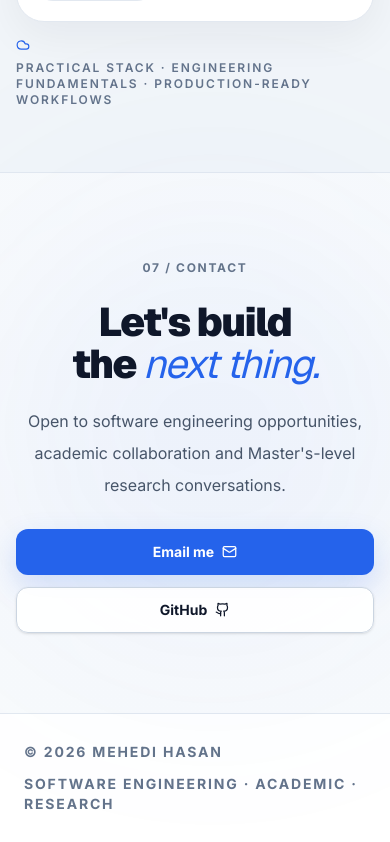
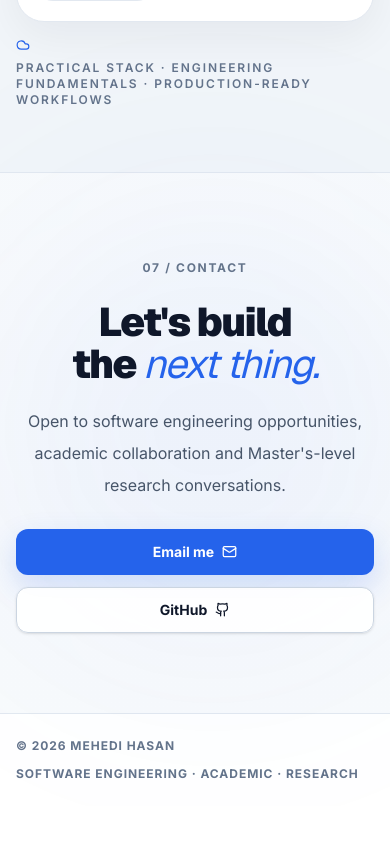
Before and after one commit to Mehedi1-SWE/portfolio, a Next.js app: page / in a window 390 px wide. Shown: the part 8506-9348 px from the top of the page. After the commit the page ends 9312 px from the top, so only its background shows below. Built offline with nearby package versions, Linux system fonts and the light colour scheme.

Commit message:
Polish typography and mobile responsive experience

```diff
--- a/components/Footer.tsx
+++ b/components/Footer.tsx
@@ -1,7 +1,7 @@
 export function Footer() {
   return (
-    <footer className="border-t border-[#E2E8F0] bg-white px-6 py-7 lg:px-12">
-      <div className="mx-auto flex max-w-[1280px] flex-col gap-3 text-sm font-bold uppercase tracking-[.13em] text-[#64748B] md:flex-row md:items-center md:justify-between">
+    <footer className="border-t border-[#E2E8F0] bg-white px-4 py-6 sm:px-6 sm:py-7 lg:px-12">
+      <div className="mx-auto flex max-w-[1280px] flex-col gap-3 text-xs font-bold uppercase tracking-[.08em] sm:text-sm sm:tracking-[.13em] text-[#64748B] md:flex-row md:items-center md:justify-between">
         <span>© 2026 Mehedi Hasan</span>
         <span>Software Engineering · Academic · Research</span>
       </div>
```
